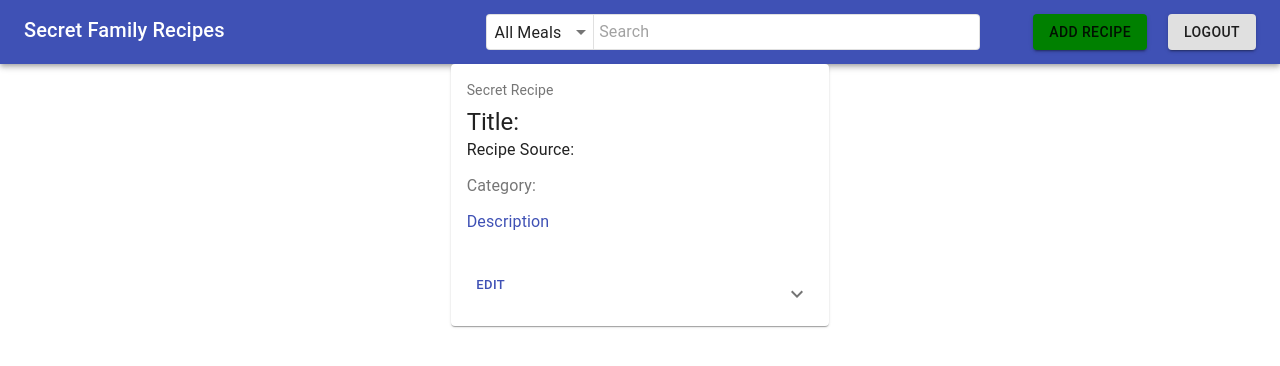
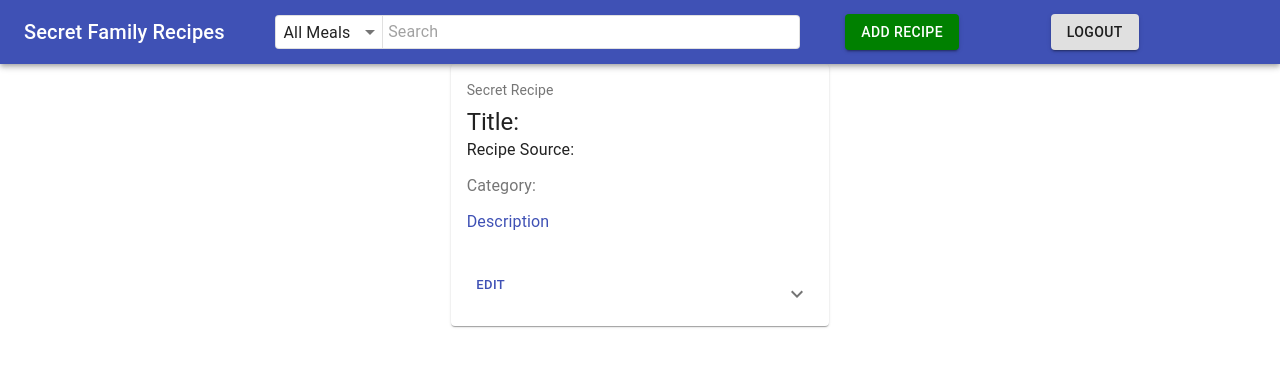
Before and after one commit to secret-family-recipes-6-pt/front-end, a React (Create React App) app: page /home in a window 1280 px wide. Shown: the top 366 px of the page. Built offline with nearby package versions, Linux system fonts and the light colour scheme; no server answers; sample sign-in values are in the browser's storage.

Commit message:
BUGFIX: Fixing merging and version errors  - When doing my file cleanup I ended up merging incorrect branches. As a result of this parts of `main` were out of data. This is the most current and prime version of `main` that is bug free and has the most recent readme.

```diff
--- a/src/components/AppBarHead.js
+++ b/src/components/AppBarHead.js
@@ -6,7 +6,7 @@ export default function AppBarHead({ searchForm, setSearchForm }) {
   const history = useHistory();
 
   const logout = () => {
-    // console.log("Logged out success!");
+    console.log("Logged out success!");
     localStorage.removeItem("token");
     history.push("/");
   };
--- a/src/components/SearchBar.js
+++ b/src/components/SearchBar.js
@@ -1,25 +1,25 @@
-import React, { useState } from "react";
 import { InputBase, Paper, Select, MenuItem, Divider } from "@material-ui/core";
 import { makeStyles } from "@material-ui/styles";
 
-const useStyles = makeStyles({
+const useStyles = makeStyles((theme) => ({
   root: {
     display: "flex",
-    width: "40%",
-    margin: "0 -13rem 0 0"
+    width: "85%",
+    // margin: "1rem auto",
+    margin: "auto",
   },
 
   dropdown: {
     padding: "0 0rem",
     border: "none",
 
-    "& div[class = 'MuiSelect-root MuiSelect-select MuiSelect-selectMenu MuiInputBase-input MuiInput-input'] " : {
-    padding: "0 2rem 0 .5rem",
-    display: "flex",
-    justifyContent: "center",
-    alignItems: "center",
-    height: "100%"
-    }
+    "& div[class = 'MuiSelect-root MuiSelect-select MuiSelect-selectMenu MuiInputBase-input MuiInput-input'] ": {
+      padding: "0 2rem 0 .5rem",
+      display: "flex",
+      justifyContent: "center",
+      alignItems: "center",
+      height: "100%",
+    },
   },
 
   divider: {
@@ -29,7 +29,7 @@ const useStyles = makeStyles({
   searchInput: {
     width: "100%",
   },
-});
+}));
 
 export default function SearchBar(props) {
   const classes = useStyles();
@@ -41,21 +41,8 @@ export default function SearchBar(props) {
   };
 
   return (
-    <Paper
-      component="form"
-      className={classes.root}
-      variant="outlined"
-      onChange={handleChange}
-    >
-      <Select
-        name="searchCategory"
-        autoWidth={true}
-        disableUnderline={true}
-        className={classes.dropdown}
-        defaultValue="all"
-        placeholder="All Meals"
-        onChange={handleChange}
-      >
+    <Paper component="form" className={classes.root} variant="outlined" onChange={handleChange}>
+      <Select name="searchCategory" autoWidth={true} disableUnderline={true} className={classes.dropdown} defaultValue="all" placeholder="All Meals" onChange={handleChange}>
         <MenuItem value="all">All Meals</MenuItem>
         <MenuItem value="Breakfast">Breakfast</MenuItem>
         <MenuItem value="Lunch">Lunch</MenuItem>
@@ -64,11 +51,7 @@ export default function SearchBar(props) {
         <MenuItem value="Snacks">Snacks</MenuItem>
       </Select>
       <Divider orientation="vertical" flexItem className={classes.divider} />
-      <InputBase
-        name="searchTerm"
-        placeholder="Search"
-        className={`${classes.searchInput}`}
-      />
+      <InputBase name="searchTerm" placeholder="Search" className={`${classes.searchInput}`} />
     </Paper>
   );
 }
--- a/src/index.css
+++ b/src/index.css
@@ -38,3 +38,15 @@ code {
     font-size: 1.25rem;
   }
 }
+
+@media only screen and (max-width: 959px) {
+  .AppBarTitle {
+    margin: auto 25% !important;
+    /* font-size: 2rem !important; */
+    text-align: center;
+  }
+
+  .AppBarButton {
+    margin-left: 25% !important;
+  }
+}
--- a/src/views/Home.js
+++ b/src/views/Home.js
@@ -1,46 +1,17 @@
 // import PrivateRoute from "./components/PrivateRoute";
-import SearchBar from "../components/SearchBar";
-import { Button, Toolbar, AppBar, Typography, Grid } from "@material-ui/core";
-import { useHistory, Link } from "react-router-dom";
 import React, { useState } from "react";
 import RecipeCards from "../components/RecipeCards";
-
-
-
+import AppBarHead from "../components/AppBarHead";
 export default function Home() {
   const [searchForm, setSearchForm] = useState({
     searchCategory: "all",
     searchTerm: "",
   });
 
-  let history = useHistory();
-  const logout = () => {
-    console.log("Logged out success!");
-    localStorage.removeItem("token");
-    history.push("/");
-  };
-
   return (
-    <div className="App">
-      <AppBar position="static">
-        <Toolbar >
-          <Grid container justifyContent="space-between">
-            <Typography variant="h6">Secret Family Recipes</Typography>
-            <SearchBar searchForm={searchForm} setSearchForm={setSearchForm} />
-            <Link
-              to={'/AddRecipe'}
-              style={{ textDecoration: "none", margin: "0 -15rem 0 0"}}
-            >
-              <Button variant="contained" style={{backgroundColor: "green"}}>Add Recipe</Button>
-            </Link>
-            <Button onClick={logout} variant="contained">
-              Logout
-            </Button>
-          </Grid>
-        </Toolbar>
-      </AppBar>
-
+    <>
+      <AppBarHead searchForm={searchForm} setSearchForm={setSearchForm} />
       <RecipeCards searchForm={searchForm} />
-    </div>
+    </>
   );
 }
```
